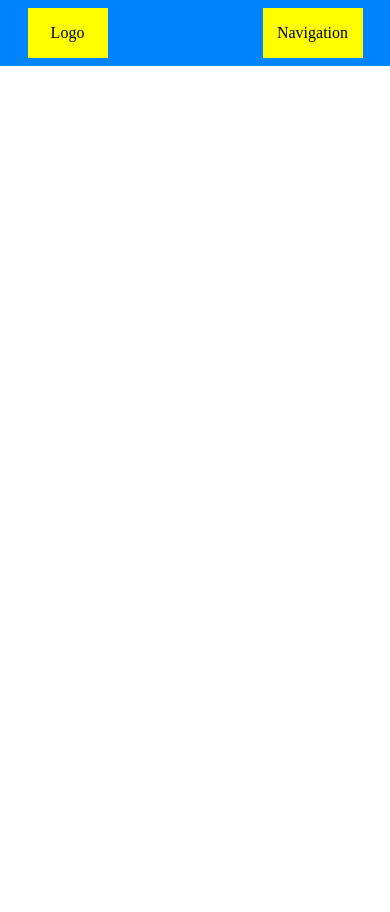
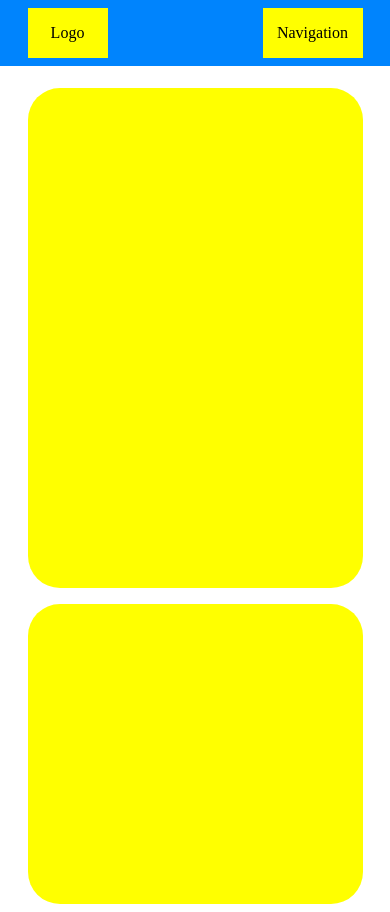
Before and after one commit to GianmarcoDandrea/htmlcss-responsive-layout, a plain HTML site: page index.html in a window 390 px wide. Before the commit the page ends 844 px from the top, so only its background shows below. Drawn offline with Linux system fonts and the light colour scheme.

Commit message:
add: mobile get-app and info card

```diff
--- a/css/style.css
+++ b/css/style.css
@@ -28,8 +28,16 @@ img {
     align-items: center;
 }
 
+.flex-wrap {
+    flex-wrap: wrap;
+}
+
 .space-between {
     justify-content: space-between;
+}
+
+.align-end {
+    align-items: flex-end;
 }
 
 
@@ -56,3 +64,33 @@ nav {
     height: 50px;
     background-color: yellow;
 }
+
+/* MAIN */
+/* hero */
+
+.hero {
+    margin-top: 5rem;
+}
+
+.row {
+    width: 100%;
+    gap: 1rem;
+}
+
+.card{
+    width: 100%;
+    border-radius: 2rem;
+    padding: 0 2rem;
+}
+
+.get-app{
+    /* debug */
+    height: 500px;
+    background-color: yellow;
+}
+
+.info-card {
+    /* debug */
+    height: 300px;
+    background-color: yellow;
+}
--- a/index.html
+++ b/index.html
@@ -13,8 +13,18 @@
         <div class="container flex-display space-between">
             <div class="logo flex-display flex-center">Logo</div>
             <nav class="navigation flex-display flex-center">Navigation</nav>
-
         </div>
     </header>
+
+    <main>
+        <div class="hero">
+            <div class="container">
+                <div class="row flex-display flex-wrap ">
+                    <div class="card get-app"></div>
+                    <div class="card info-card"></div>
+                </div>
+            </div>
+        </div>
+    </main>
 </body>
 </html>
```
